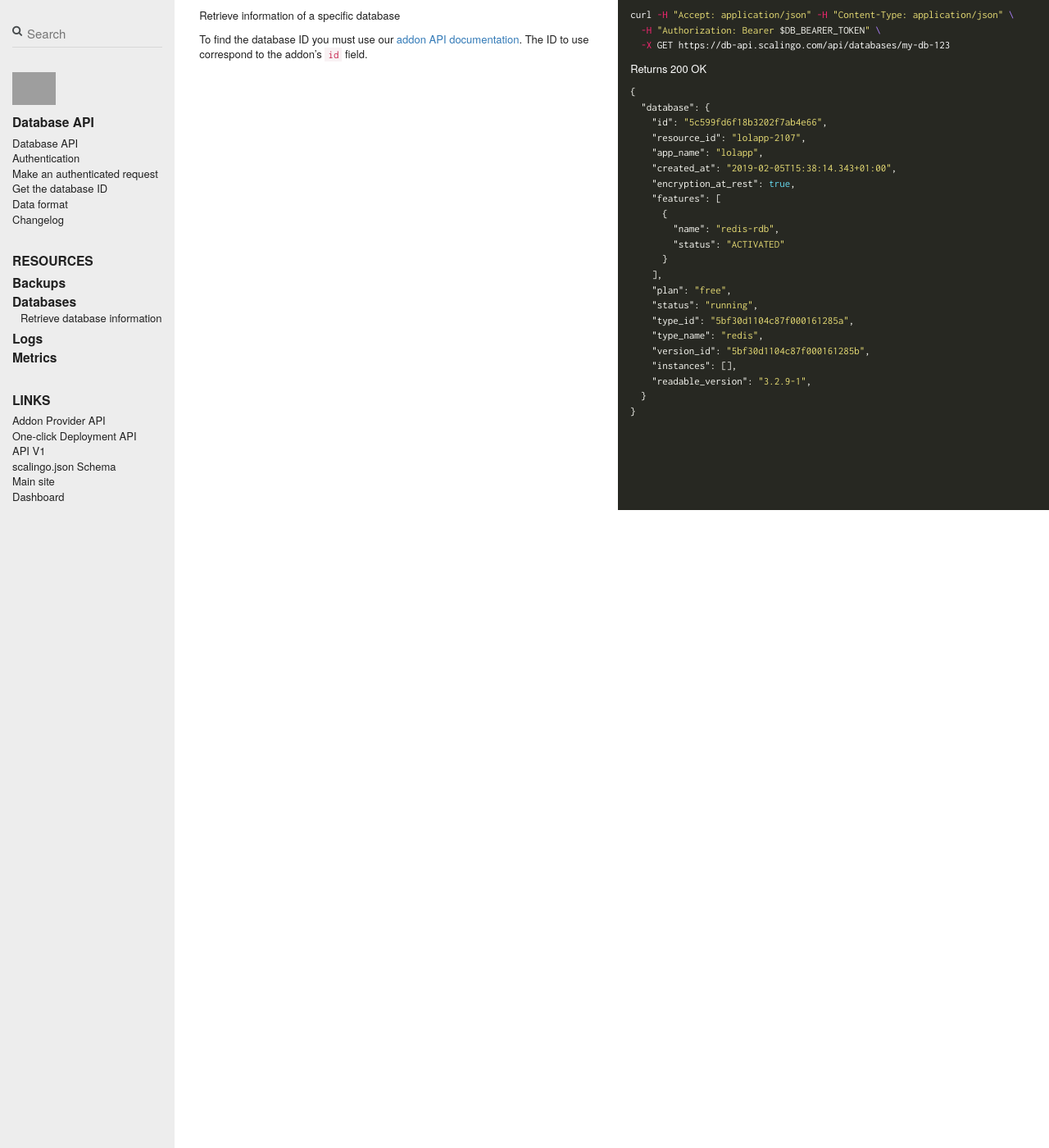
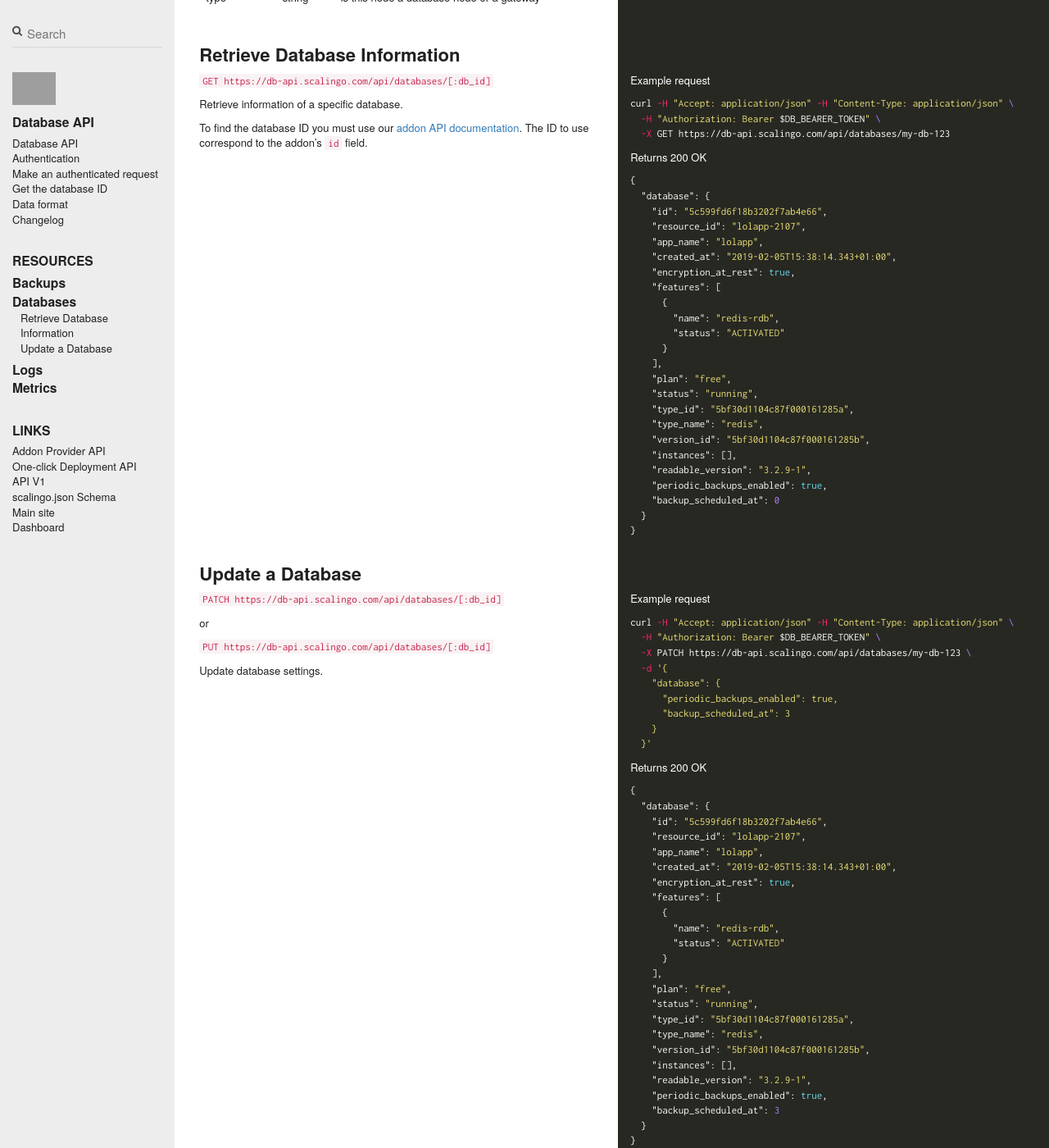
Before and after one commit to jdauphant/developers-documentation, a Jekyll site: the page built from _database_api/databases.md, in a window 1280 px wide and 1400 px high, scrolled down 938 px. Shown: the whole window at 82% size. Built offline with Jekyll 4.4.1, drawn with Linux system fonts in a browser that asks for light colours; nearby versions of some CDN libraries; comment, search, counter and statistics services are not loaded; some of the changed text lies outside the part shown; grey boxes are pictures that could not be loaded.

Commit message:
Add doc about update DB

````diff
--- a/_database_api/databases.md
+++ b/_database_api/databases.md
@@ -10,32 +10,34 @@ layout: default
 **Databases attributes**
 
 {:.table}
-| field              | type    | description                                    |
-| ------------------ | ------- | ---------------------------------------------- |
-| id                 | string  | unique ID                                      |
-| resource_id        | string  | resource reference                             |
-| app_name           | string  | name of the linked application                 |
-| created_at         | date    | creation date of the database                  |
-| encryption_at_rest | boolean | is encryption at rest enabled on this database |
-| plan               | string  | name of the application plan                   |
-| status             | string  | status of the current database                 |
-| type_id            | string  | database type ID                               |
-| type_name          | string  | database type Name                             |
-| version_id         | string  | database version ID                            |
-| readable_version   | string  | human readable database version                |
-| instances          | array   | list of all database instances                 |
-| features           | array   | list of all database features                  |
+| field                    | type    | description                                    |
+| ------------------       | ------- | ---------------------------------------------- |
+| id                       | string  | unique ID                                      |
+| resource_id              | string  | resource reference                             |
+| app_name                 | string  | name of the linked application                 |
+| created_at               | date    | creation date of the database                  |
+| encryption_at_rest       | boolean | is encryption at rest enabled on this database |
+| plan                     | string  | name of the application plan                   |
+| status                   | string  | status of the current database                 |
+| type_id                  | string  | database type ID                               |
+| type_name                | string  | database type Name                             |
+| version_id               | string  | database version ID                            |
+| readable_version         | string  | human readable database version                |
+| instances                | array   | list of all database instances                 |
+| features                 | array   | list of all database features                  |
+| periodic_backups_enabled | boolean | true if periodic backups are enabled           |
+| backup_scheduled_at      | integer | hour of the day of the periodic backup (UTC)   |
 
 **Instance attributes**
 
 {:.table}
-| field    | type   | description                               |
-| -------- | ------ | ----------------------------------------- |
-| id       | string | unique ID                                 |
-| hostname | string | FQDN of the instance                      |
-| port     | int    | instance port                             |
-| status   | string | status of the current instance            |
-| type     | string | is this node a database node or a gateway |
+| field    | type    | description                               |
+| -------- | ------  | ----------------------------------------- |
+| id       | string  | unique ID                                 |
+| hostname | string  | FQDN of the instance                      |
+| port     | integer | instance port                             |
+| status   | string  | status of the current instance            |
+| type     | string  | is this node a database node or a gateway |
 
 ||| col |||
 
@@ -70,19 +72,21 @@ Example object:
       }
     ],
     "readable_version": "3.2.9-1",
+    "periodic_backups_enabled": true,
+    "backup_scheduled_at": 0
   }
 }
 ```
 
 --- row ---
 
-## Retrieve database information
+## Retrieve Database Information
 
 --- row ---
 
 `GET https://db-api.scalingo.com/api/databases/[:db_id]`
 
-Retrieve information of a specific database
+Retrieve information of a specific database.
 
 To find the database ID you must use our [addon API documentation](/addons).
 The ID to use correspond to the addon's `id` field.
@@ -121,6 +125,67 @@ Returns 200 OK
     "version_id": "5bf30d1104c87f000161285b",
     "instances": [],
     "readable_version": "3.2.9-1",
+    "periodic_backups_enabled": true,
+    "backup_scheduled_at": 0
   }
 }
 ```
+
+--- row ---
+
+## Update a Database
+
+--- row ---
+
+`PATCH https://db-api.scalingo.com/api/databases/[:db_id]`
+
+or
+
+`PUT https://db-api.scalingo.com/api/databases/[:db_id]`
+
+Update database settings.
+
+||| col |||
+
+Example request
+
+```shell
+curl -H "Accept: application/json" -H "Content-Type: application/json" \
+  -H "Authorization: Bearer $DB_BEARER_TOKEN" \
+  -X PATCH https://db-api.scalingo.com/api/databases/my-db-123 \
+  -d '{
+    "database": {
+      "periodic_backups_enabled": true,
+      "backup_scheduled_at": 3
+    }
+  }'
+```
+
+Returns 200 OK
+
+```json
+{
+  "database": {
+    "id": "5c599fd6f18b3202f7ab4e66",
+    "resource_id": "lolapp-2107",
+    "app_name": "lolapp",
+    "created_at": "2019-02-05T15:38:14.343+01:00",
+    "encryption_at_rest": true,
+    "features": [
+      {
+        "name": "redis-rdb",
+        "status": "ACTIVATED"
+      }
+    ],
+    "plan": "free",
+    "status": "running",
+    "type_id": "5bf30d1104c87f000161285a",
+    "type_name": "redis",
+    "version_id": "5bf30d1104c87f000161285b",
+    "instances": [],
+    "readable_version": "3.2.9-1",
+    "periodic_backups_enabled": true,
+    "backup_scheduled_at": 3
+  }
+}
+```
````
Also changed, not shown: _database_api/backups.md (+9 -9 lines), _database_api/metrics.md (+1 -1 lines), _scalingo_api/alerts.md (+1 -1 lines), _scalingo_api/autoscalers.md (+2 -2 lines), _scalingo_api/event_categories.md (+6 -6 lines).
